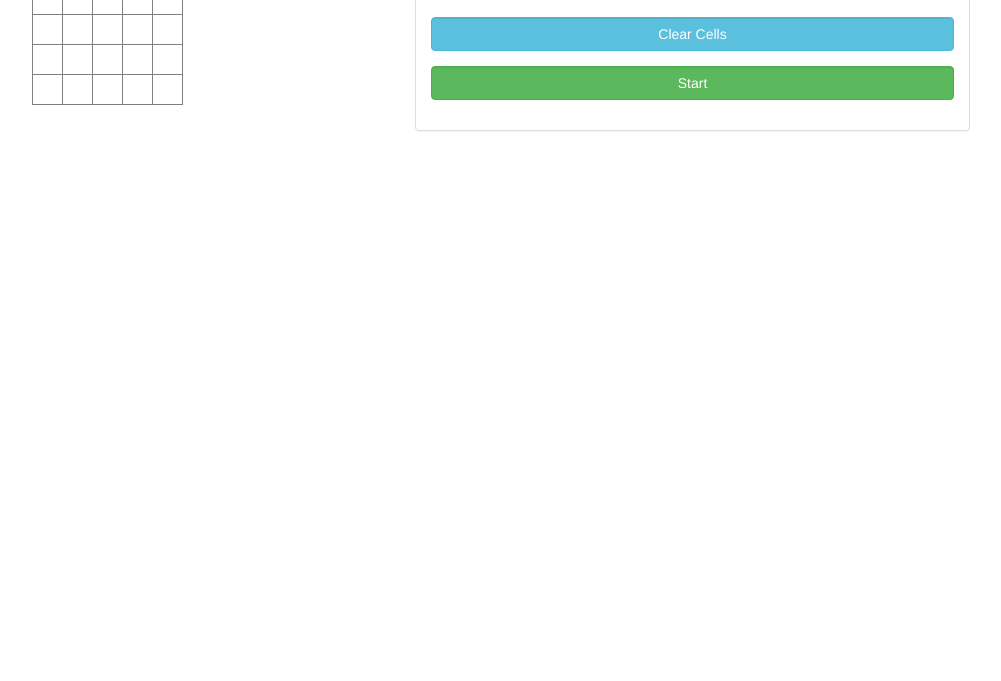
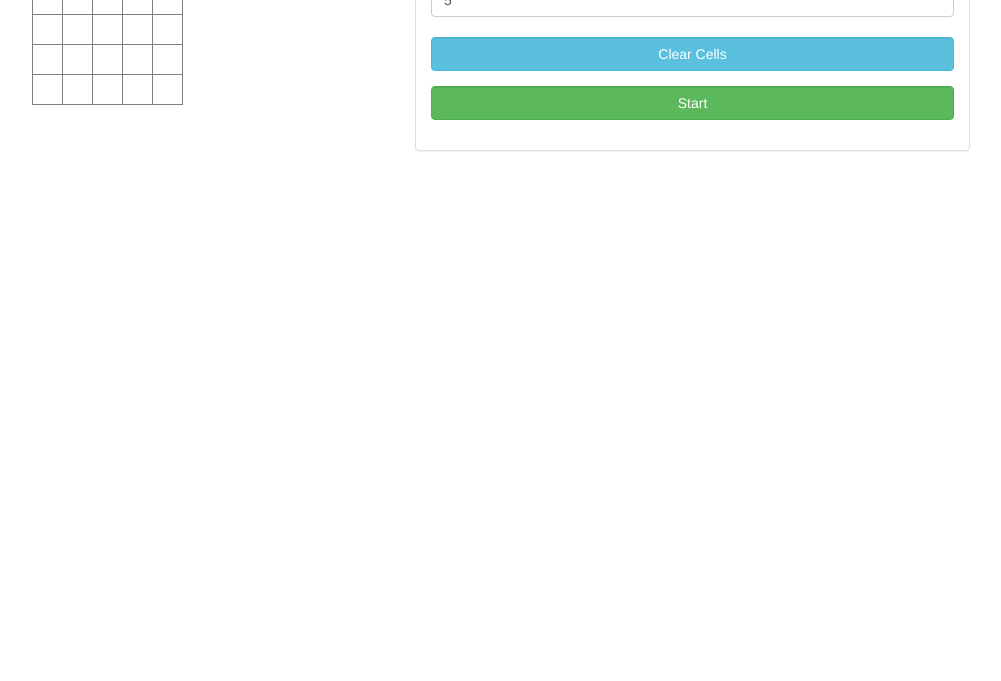
Before and after one commit to alEX860111/conway-game-of-life, a website: page public/index.html in a window 1280 px wide. Shown: the part 119-800 px from the top of the page, without its empty margins (240-1241 px from the left). Drawn offline with nearby package versions, Linux system fonts and the light colour scheme.

Commit message:
adjusted styling

```diff
--- a/public/css/styles.css
+++ b/public/css/styles.css
@@ -20,3 +20,6 @@
 .title {
   text-align: center;
 }
+.panel {
+  margin-top: 20px;
+}
```
